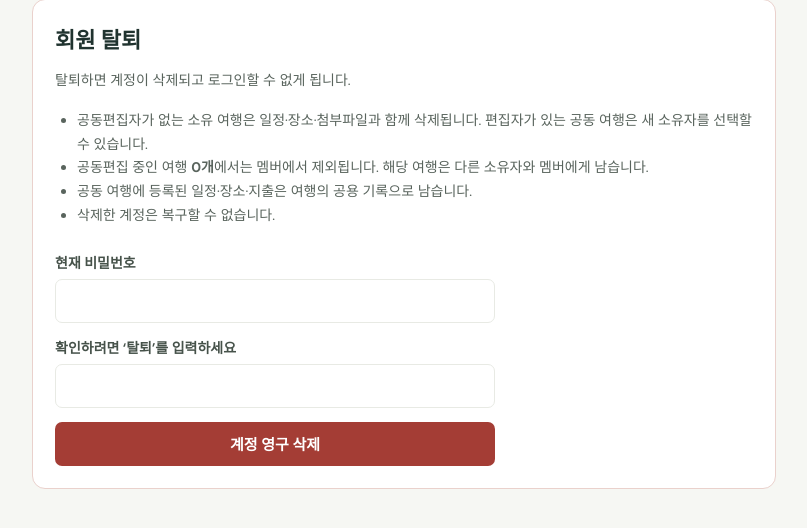
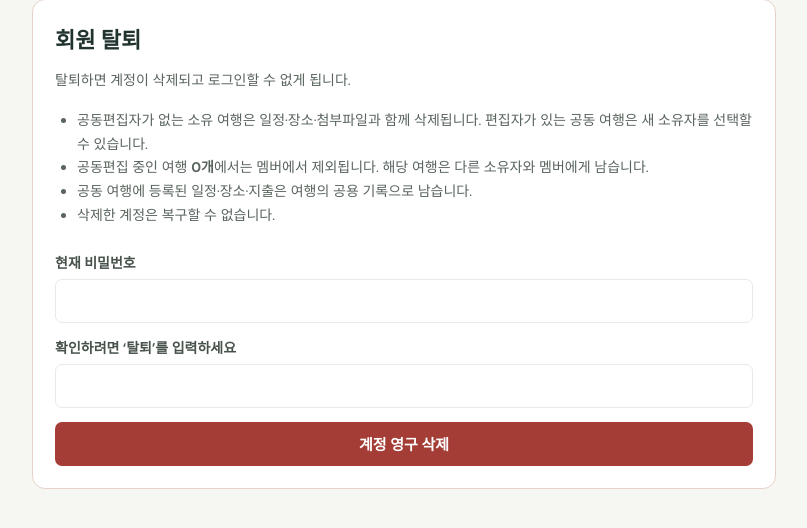
Before and after one commit to dlstjd825/travel_manager, a Flask app: page /account in a window 1280 px wide. Shown: the part 255-783 px from the top of the page, without its empty margins (236-1043 px from the left). Run offline with Flask 3, Linux system fonts and the light colour scheme; the visitor is signed in with stand-in values (Sample User, id 1); data that the repository does not hold is empty.

Commit message:
Widen account deletion form

```diff
--- a/static/css/account.css
+++ b/static/css/account.css
@@ -55,7 +55,7 @@
 
 .delete-account-form {
   display: grid;
-  max-width: 440px;
+  width: 100%;
   gap: 14px;
   margin-top: 24px;
 }
@@ -79,6 +79,7 @@
 }
 
 .delete-account-button {
+  width: 100%;
   min-height: 44px;
   border: 0;
   border-radius: 7px;
--- a/templates/account.html
+++ b/templates/account.html
@@ -5,7 +5,7 @@
   <meta content="width=device-width, initial-scale=1" name="viewport"/>
   <title>계정 설정 · Trip Manager</title>
   <link href="{{ url_for('static', filename='css/base.css') }}" rel="stylesheet"/>
-  <link href="{{ url_for('static', filename='css/account.css') }}" rel="stylesheet"/>
+  <link href="{{ url_for('static', filename='css/account.css', v='2') }}" rel="stylesheet"/>
  </head>
  <body>
   <main class="shell account-shell">
```
